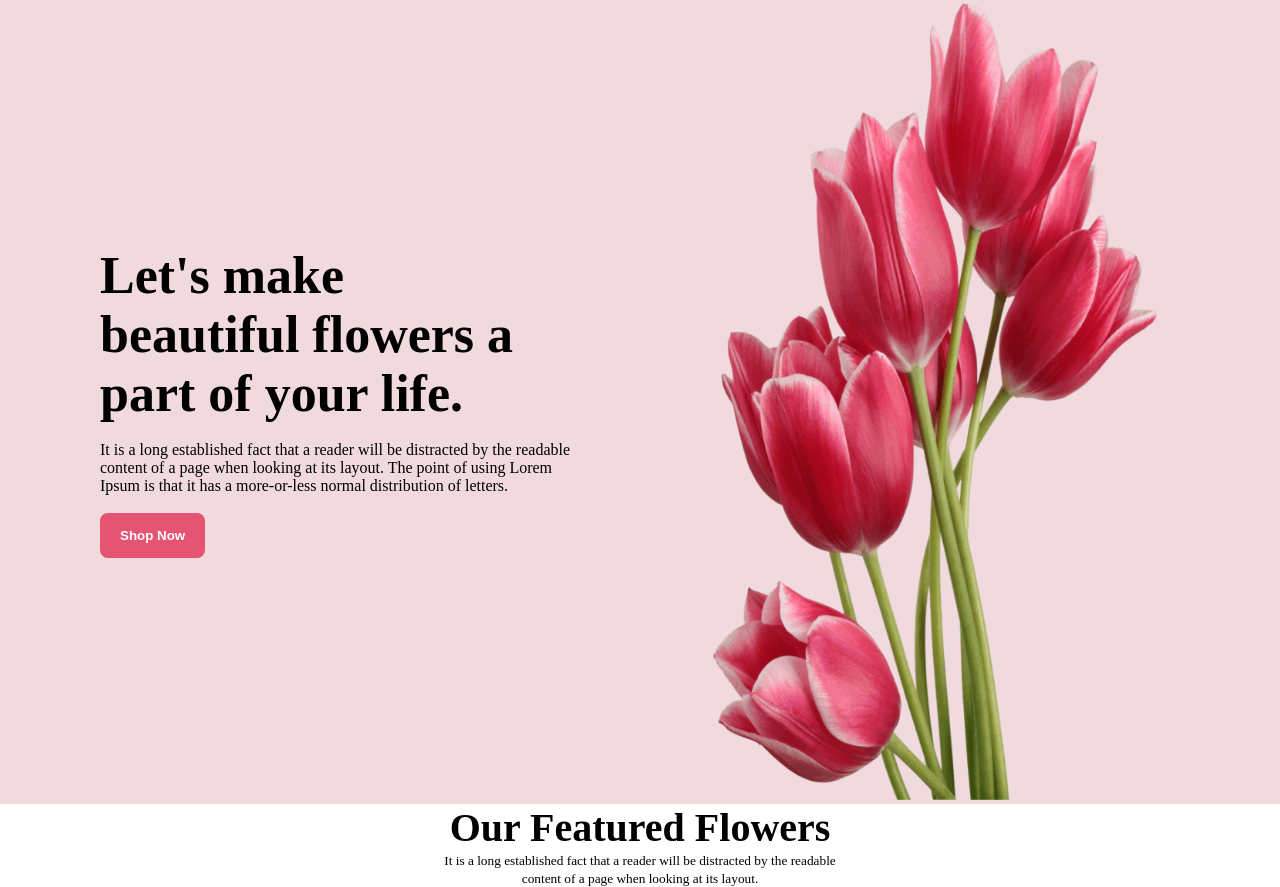
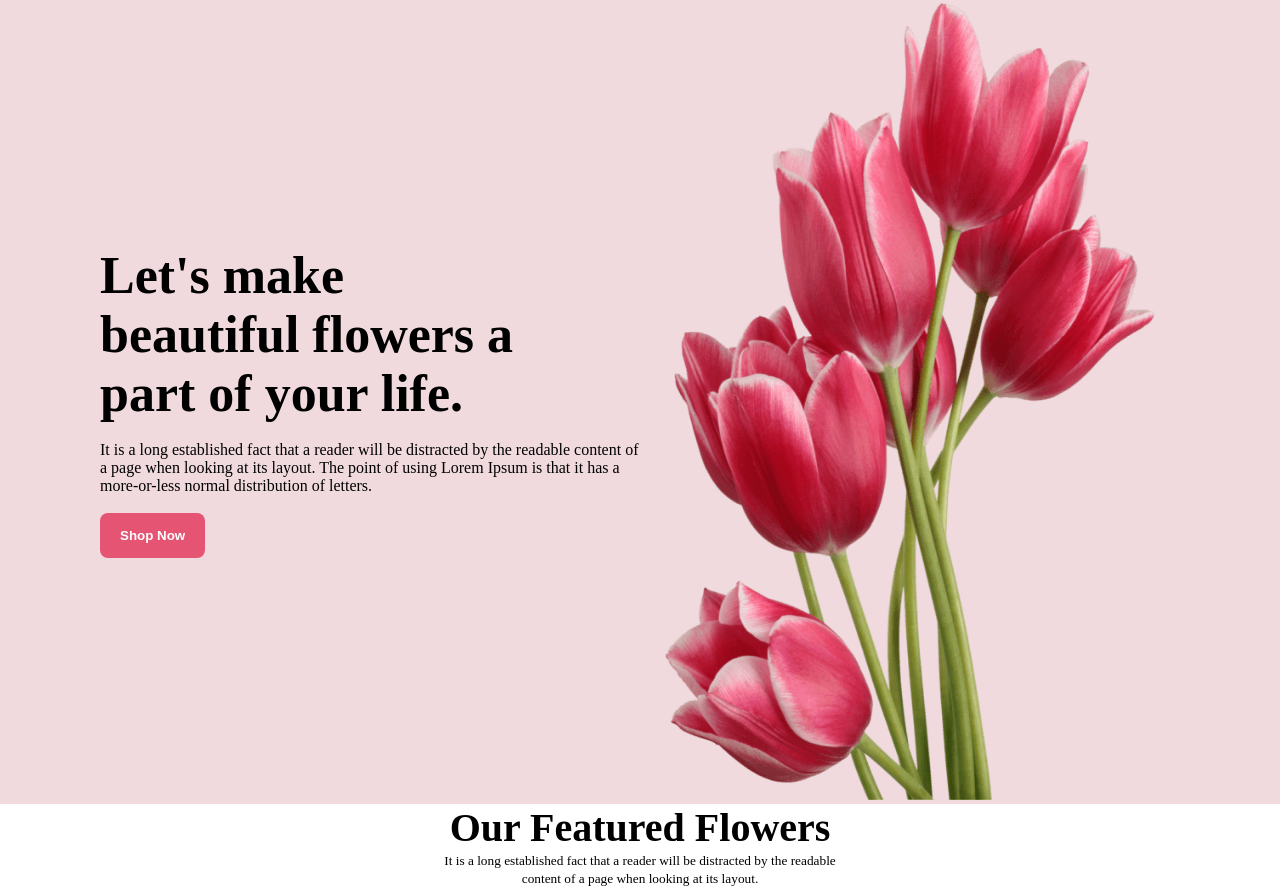
Before and after one commit to fahimahmedcwf/Flower-Shop-Assignment, a plain HTML site: page index.html in a window 1280 px wide. Drawn offline with Linux system fonts and the light colour scheme.

Commit message:
1st part flex done

```diff
--- a/index.html
+++ b/index.html
@@ -15,7 +15,7 @@
 
         <header>
             <!-- 1st Part -->
-            <div>
+            <div class="header-first-part">
                 <h1 class="heading-text">Let's make <br> beautiful flowers a <br> part of your life.</h1> <br>
                 <p>It is a long established fact that a reader will be distracted by the readable content of a page when
                     looking at its layout. The point of using Lorem Ipsum is that it has a more-or-less normal
@@ -24,7 +24,7 @@
             </div>
 
             <!-- 2nd Part -->
-            <div>
+            <div class="header-second-part">
                 <img class="pngwing-image" src="Images/pngwing 10.png" alt="This is a pink color flower">
             </div>
         </header>
--- a/style.css
+++ b/style.css
@@ -9,11 +9,17 @@ header {
     padding-left: 100px;
     padding-right: 100px;
     background-color: #f0dade;
-    display: grid;
-    grid-template-columns: repeat(2, 1fr);
-    grid-gap: 100px;
+    display: flex;
     /* justify-content: center; */
     align-items: center;
+}
+
+.header-first-part {
+    width: 50%;
+}
+
+.header-second-part {
+    width: 50%;
 }
 
 .heading-text {
```
